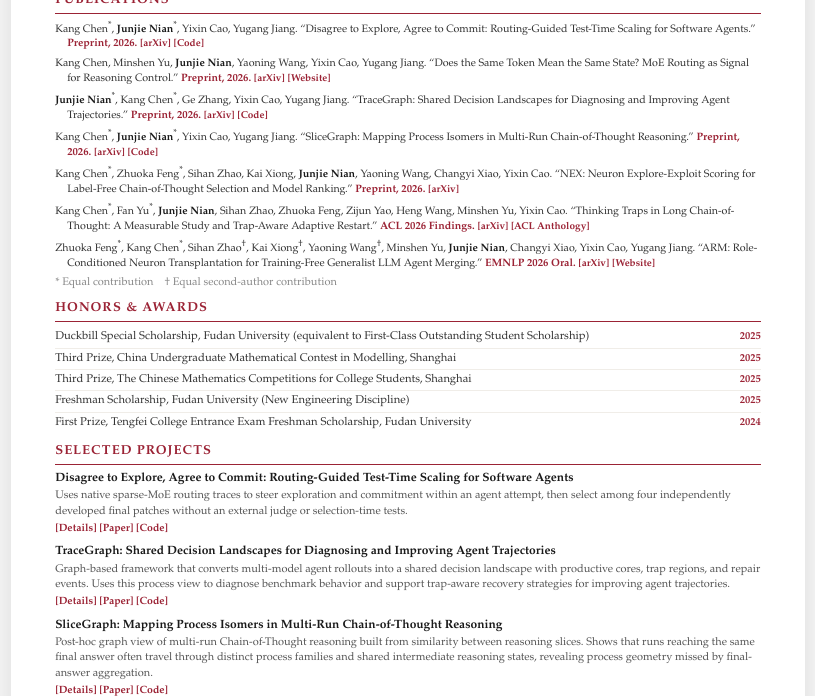
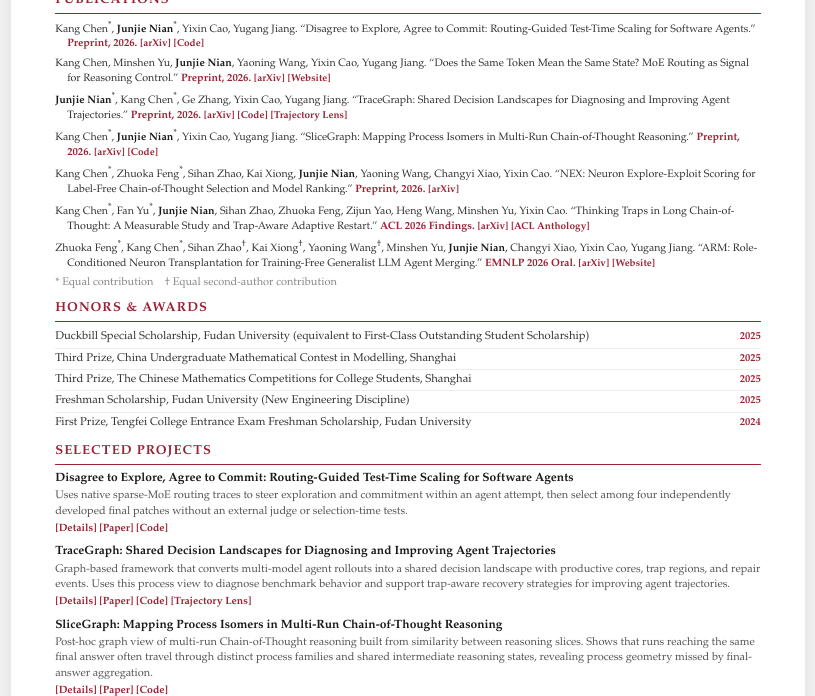
Before and after one commit to JunjieNian/JunjieNian.github.io, a Jekyll site: the page assets/cv.html, which Jekyll copies as it is, in a window 1280 px wide. Shown: the part 596-1292 px from the top of the page, without its empty margins (232-1047 px from the left). Built offline with Jekyll 4.4.1, drawn with Linux system fonts in a browser that asks for light colours.

Commit message:
Link Trajectory Lens beside TraceGraph in CV

```diff
--- a/assets/cv.html
+++ b/assets/cv.html
@@ -440,6 +440,7 @@
             <span class="venue">Preprint, 2026.</span>
             <a href="https://arxiv.org/abs/2605.31308" target="_blank" rel="noopener">[arXiv]</a>
             <a href="https://github.com/JunjieNian/TraceGraph" target="_blank" rel="noopener">[Code]</a>
+            <a href="https://junjienian.com/projects.html#trajectory-lens" target="_blank" rel="noopener">[Trajectory Lens]</a>
         </p>
         <p class="pub">
             Kang Chen<sup>*</sup>, <strong>Junjie Nian</strong><sup>*</sup>, Yixin Cao, Yugang Jiang.
@@ -492,7 +493,7 @@
         <div class="project-item">
             <div class="proj-title">TraceGraph: Shared Decision Landscapes for Diagnosing and Improving Agent Trajectories</div>
             <div class="proj-desc">Graph-based framework that converts multi-model agent rollouts into a shared decision landscape with productive cores, trap regions, and repair events. Uses this process view to diagnose benchmark behavior and support trap-aware recovery strategies for improving agent trajectories.</div>
-            <div class="proj-links"><a href="https://junjienian.com/research/tracegraph.html" target="_blank" rel="noopener">[Details]</a> <a href="https://arxiv.org/abs/2605.31308" target="_blank" rel="noopener">[Paper]</a> <a href="https://github.com/JunjieNian/TraceGraph" target="_blank" rel="noopener">[Code]</a></div>
+            <div class="proj-links"><a href="https://junjienian.com/research/tracegraph.html" target="_blank" rel="noopener">[Details]</a> <a href="https://arxiv.org/abs/2605.31308" target="_blank" rel="noopener">[Paper]</a> <a href="https://github.com/JunjieNian/TraceGraph" target="_blank" rel="noopener">[Code]</a> <a href="https://junjienian.com/projects.html#trajectory-lens" target="_blank" rel="noopener">[Trajectory Lens]</a></div>
         </div>
         <div class="project-item">
             <div class="proj-title">SliceGraph: Mapping Process Isomers in Multi-Run Chain-of-Thought Reasoning</div>
```
Also changed, not shown: 1 other file.
